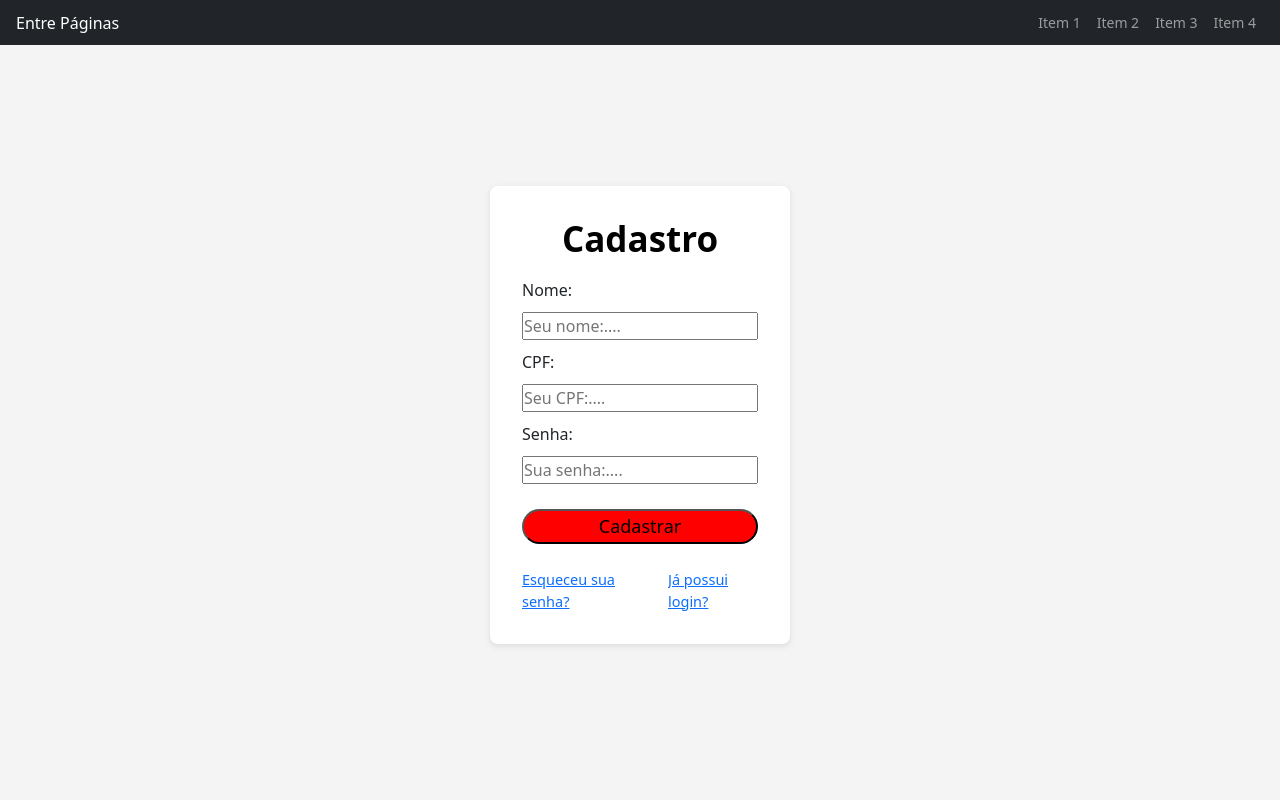
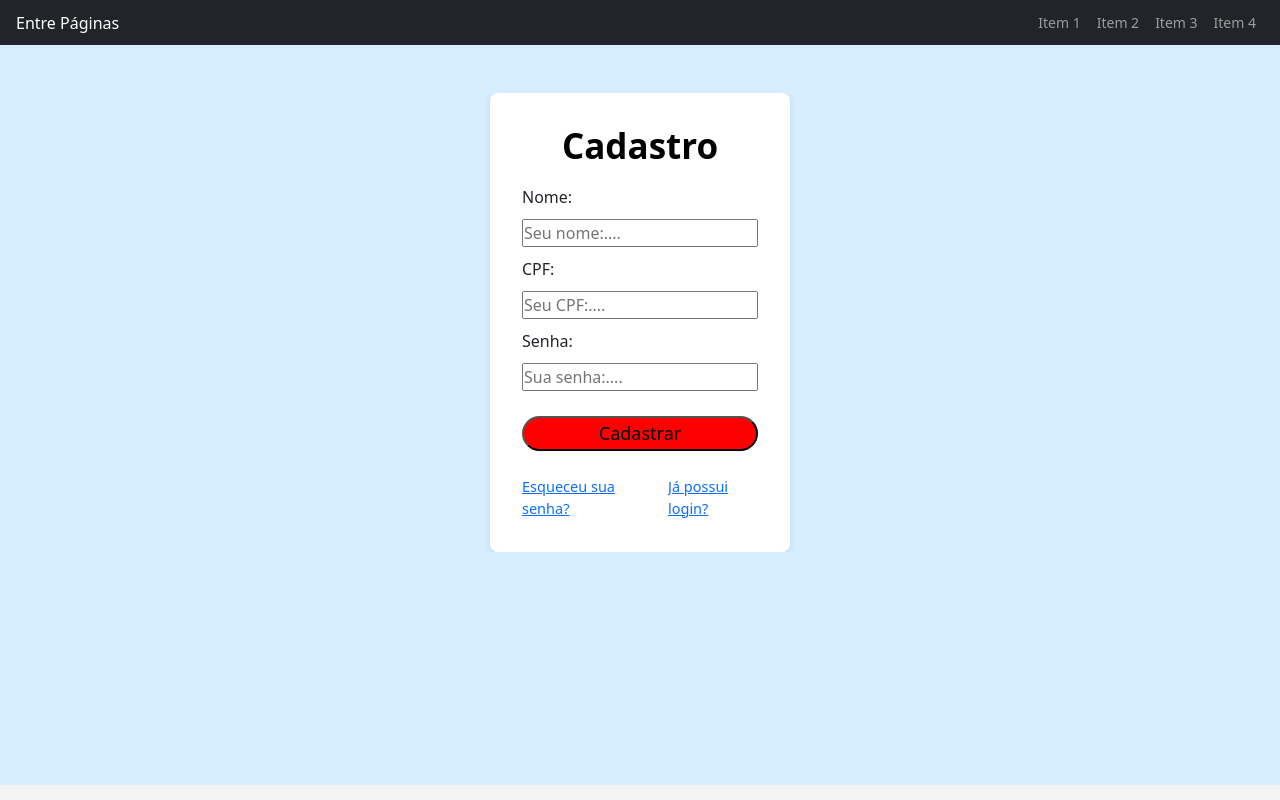
Before and after one commit to nathandacunha/projetoEntrePaginas, a React app in the folder frontend/: page / in a window 1280 px wide. Built offline with nearby package versions, Linux system fonts and the light colour scheme; the HTML template or start-up script is replaced by a standard one.

Commit message:
add: adiciona variaveis do css

```diff
--- a/frontend/src/pages/Cadastro.jsx
+++ b/frontend/src/pages/Cadastro.jsx
@@ -4,7 +4,7 @@ import "../styles/FormularioCadastro.css";
 function Cadastro() {
     return (
         <main className="App-Cadastro">
-            <div className = "container">
+            <div className = "cadastro_container">
                 <form className = "formulario_cadastro" method="post">
                     <h2>Cadastro</h2>
                     <label htmlFor="">Nome: </label>
--- a/frontend/src/styles/App.css
+++ b/frontend/src/styles/App.css
@@ -4,6 +4,11 @@
   box-sizing: border-box;
 
   overflow: hidden;
+}
+/*Variaveis em css */
+:root {
+  --wallpaper-color: #D6EEFF;
+  --font-color: #AAADC4;
 }
 
 .container {
@@ -14,3 +19,8 @@
   width: 360px;
   height: 740px;
 }
+
+.App-Cadastro {
+  background-color: var(--wallpaper-color);
+  min-height: calc(100vh - 60px);
+}
--- a/frontend/src/styles/FormularioCadastro.css
+++ b/frontend/src/styles/FormularioCadastro.css
@@ -19,6 +19,16 @@
 
     align-items: center;
     margin-top: 15px;
+}
+
+/* Container de cadastro*/
+.cadastro_container {
+    display: flex;
+    justify-content: center;
+    align-items: center;
+
+    min-height: calc(100vh-60px);
+    margin-top: 3rem;
 }
 
 .formulario_cadastro {
```
